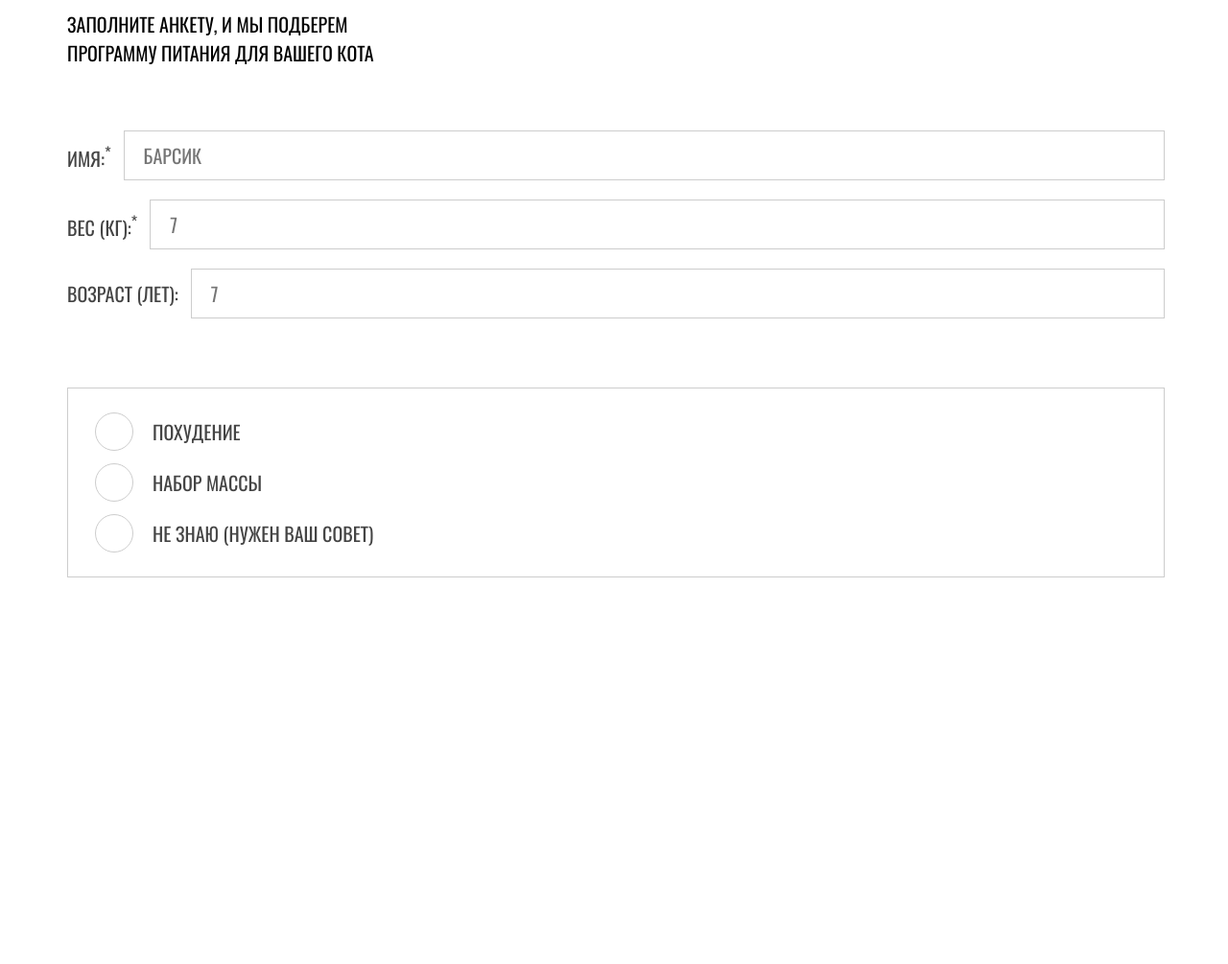
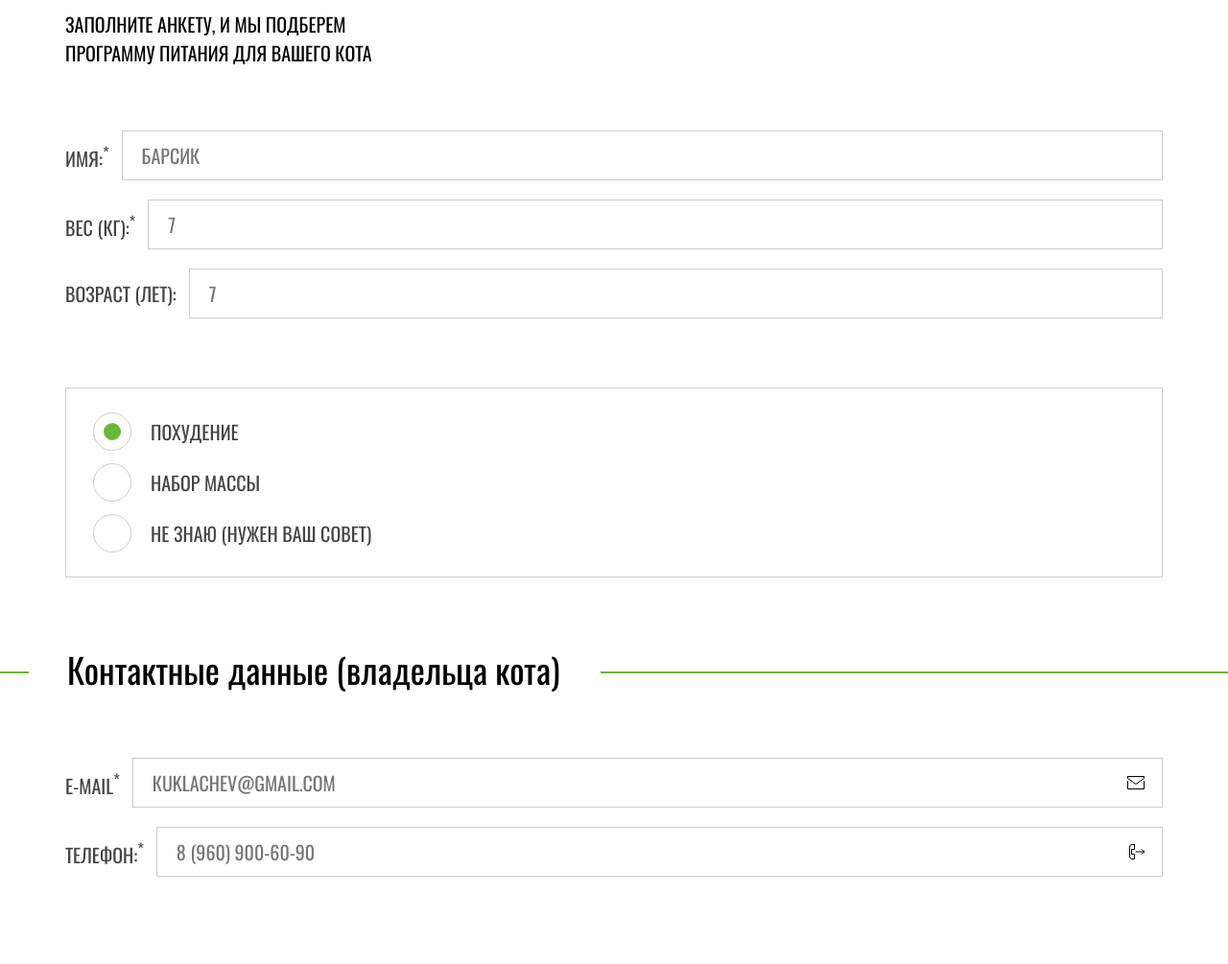
Before and after one commit to htmlacademy-adaptive/2303173-cat-energy-28, a website: page source/form.html in a window 1280 px wide. Shown: the part 220-1225 px from the top of the page at 96% size. Before the commit the page ends 894 px from the top, so only its background shows below. Drawn offline with nearby package versions, Linux system fonts and the light colour scheme; files that its build step writes are made by us from their sources.

Commit message:
Create contact block with form and custon inputs

```diff
--- a/source/form.html
+++ b/source/form.html
@@ -79,7 +79,7 @@
 
             <div class="form__catgoal-container">
               <label class="label-input label-input--radio">
-                <input class="radio-input visually-hidden" type="radio" name="radio">
+                <input class="radio-input visually-hidden" type="radio" name="radio" checked>
                 <span class="radio-input__button"></span>
                 <span class="label-input__text">ПОХУДЕНИЕ</span>
               </label>
@@ -97,6 +97,27 @@
               </label>
             </div>
           </div>
+
+          <div class="form__contact-wrapper">
+            <h2 class="form__subtitle">Контактные данные (владельца кота)</h2>
+            <div class="form__contact-container">
+              <label class="label-input label-input--with-icon">
+                <span class="label-input__text">E-MAIL<sup>*</sup></span>
+                <input class="text-input text-input--with-icon" type="email" placeholder="кuklachev@gmail.com" required>
+                <svg class="text-input__icon" width="20" height="20" viewBox="0 0 20 20" fill="none" xmlns="http://www.w3.org/2000/svg">
+                  <path d="M1.5 8.5V16.5H18.5V8.5M1.5 3.5H18.5V5.5L10 11.5L1.5 5.5V3.5Z" stroke="black" stroke-linecap="round" stroke-linejoin="round"/>
+                </svg>
+              </label>
+
+              <label class="label-input label-input--with-icon">
+                <span class="label-input__text">ТЕЛЕФОН:<sup>*</sup></span>
+                <input class="text-input text-input--with-icon" type="tel" placeholder="8 (960) 900-60-90" required>
+                <svg class="text-input__icon" width="20" height="20" viewBox="0 0 20 20" fill="none" xmlns="http://www.w3.org/2000/svg">
+                  <path d="M10 10H18.5M18.5 10L16 7.5M18.5 10L16 12.5M8.5 2.5V7.5H5.5V12.5H8.5V17.5H6C4.5 17.5 3.5 16.5 3.5 15V5C3.5 3.5 4.5 2.5 6 2.5H8.5Z" stroke="black" stroke-linecap="round" stroke-linejoin="round"/>
+                </svg>
+              </label>
+            </div>
+          </div>
         </form>
       </section>
     </main>
--- a/source/styles/components/form-page.scss
+++ b/source/styles/components/form-page.scss
@@ -1,16 +1,16 @@
 .form-section {
 
     @media (min-width: $mobile-width) {
-        padding: 26px 20px 32px 20px;
+        padding: 26px 0 32px 0;
     }
 
     @media (min-width: $tablet-width) {
-        padding: 0px 66px 72px 70px;
+        padding: 0px 0px 72px 0px;
         margin-top: 60px;
     }
 
     @media (min-width: $desktop-width) {
-        padding: 0 110px 82px 110px;
+        padding: 0 0 82px 0;
         margin-top: 186px;
     }
 
@@ -23,11 +23,17 @@
         @media (min-width: $mobile-width) {
             font-size: 36px;
             line-height: 36px;
+            margin-left: 20px;
         }
 
         @media (min-width: $tablet-width) {
             font-size: 60px;
             line-height: 60px;
+            margin-left: 68px;
+        }
+
+        @media (min-width: $desktop-width) {
+            margin-left: 110px;
         }
 
     }
@@ -42,16 +48,19 @@
             font-size: 14px;
             line-height: 18px;
             margin-top: 36px;
+            margin-left: 20px;
         }
 
         @media (min-width: $tablet-width) {
             font-size: 20px;
             line-height: 30px;
             margin-top: 54px;
+            margin-left: 68px;
         }
 
         @media (min-width: $desktop-width) {
             margin-top: 56px;
+            margin-left: 110px;
         }
 
     }
--- a/source/styles/components/form.scss
+++ b/source/styles/components/form.scss
@@ -14,14 +14,17 @@
         @media (min-width: $mobile-width) {
             flex-direction: column;
             gap: 24px;
+            padding: 0 20px;
         }
 
         @media (min-width: $tablet-width) {
             gap: 72px;
+            padding: 0 68px;
         }
 
         @media (min-width: $desktop-width) {
             gap: 80px;
+            padding: 0 110px;
             flex-direction: row;
         }
     }
@@ -68,4 +71,76 @@
 
     }
 
+    &__contact-wrapper {
+        border-top: 2px solid $green;
+        position: relative;
+
+        @media (min-width: $mobile-width) {
+            padding: 68px 20px 40px 20px;
+            margin-top: 38px;
+        }
+
+        @media (min-width: $tablet-width) {
+            padding: 88px 68px;
+            margin-top: 98px;
+        }
+
+        @media (min-width: $desktop-width) {
+            padding: 88px 110px 90px 110px;
+            margin-top: 90px;
+        }
+
+    }
+
+    &__contact-container {
+        display: flex;
+
+        @media (min-width: $mobile-width) {
+            flex-direction: column;
+            gap: 14px;
+        }
+
+        @media (min-width: $tablet-width) {
+            gap: 20px;
+        }
+
+        @media (min-width: $desktop-width) {
+            gap: 78px;
+            flex-direction: row;
+        }
+
+    }
+
+    &__subtitle {
+        font-family: "Oswald";
+        font-style: normal;
+        font-weight: 400;
+        color: $black;
+        background: $white;
+        position: absolute;
+
+        @media (min-width: $mobile-width) {
+            font-size: 24px;
+            line-height: 26px;
+            top: -16px;
+            padding-left: 20px;
+            padding-right: 14px;
+            max-width: 222px;
+        }
+
+        @media (min-width: $tablet-width) {
+            font-size: 36px;
+            line-height: 36px;
+            padding: 0 42px 0 40px;
+            max-width: 600px;
+            top: -22px;
+            left: 30px;
+        }
+
+        @media (min-width: $desktop-width) {
+            left: 70px;
+        }
+
+    }
+
 }
--- a/source/styles/components/label.scss
+++ b/source/styles/components/label.scss
@@ -34,4 +34,9 @@
 
     }
 
+    &--with-icon {
+        position: relative;
+        flex-grow: 1;
+    }
+
 }
--- a/source/styles/components/text-input.scss
+++ b/source/styles/components/text-input.scss
@@ -21,4 +21,31 @@
         height: 52px;
     }
 
+    &--with-icon {
+
+        @media (min-width: $mobile-width) {
+            padding: 0 50px 0 10px;
+        }
+
+        @media (min-width: $tablet-width) {
+            padding: 0 56px 0 20px;
+        }
+
+    }
+
+    &__icon {
+        position: absolute;
+
+        @media (min-width: $mobile-width) {
+            top: 50%;
+            transform: translateY(-50%);
+            right: 15px;
+        }
+
+        @media (min-width: $tablet-width) {
+            right: 18px;
+        }
+
+    }
+
 }
```
Also changed, not shown: source/img/input-icons/email-icon.svg (added), source/img/input-icons/phone-icon.svg (added).
